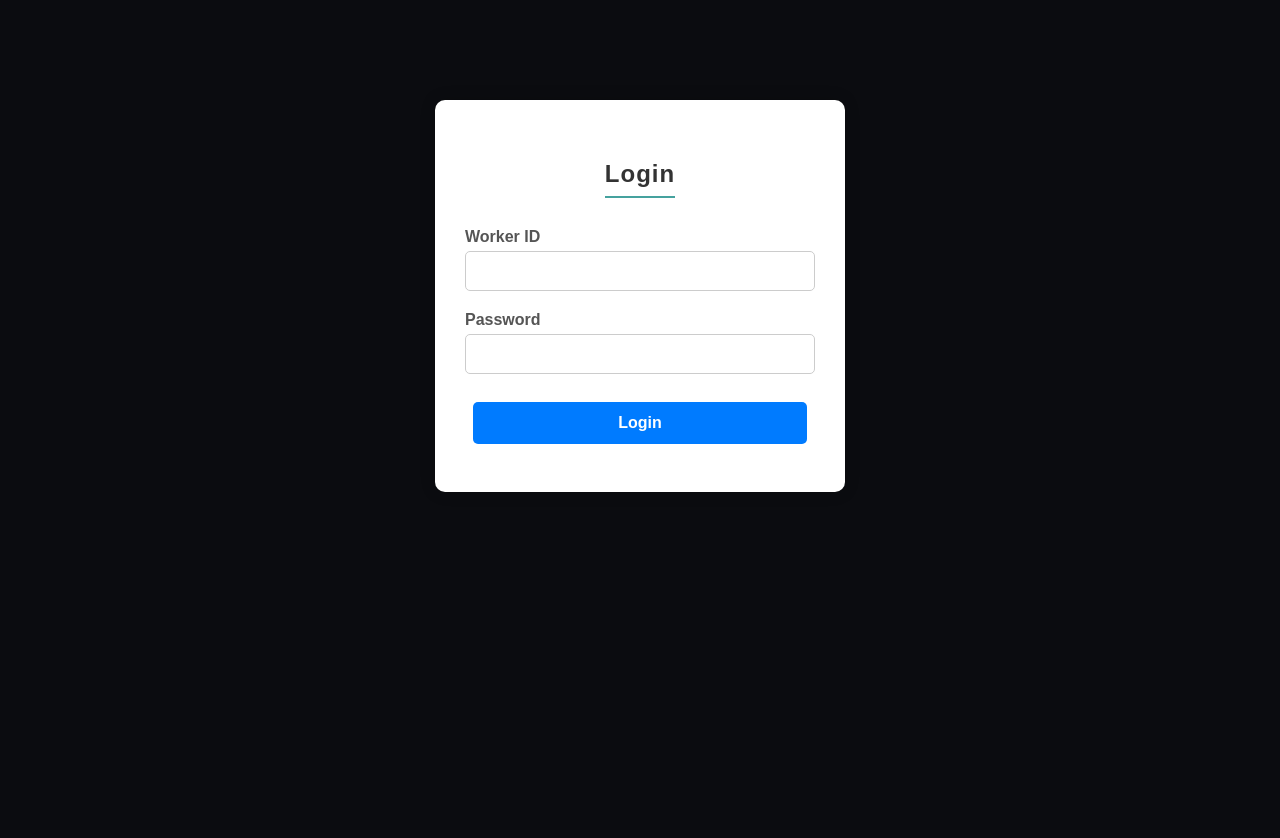
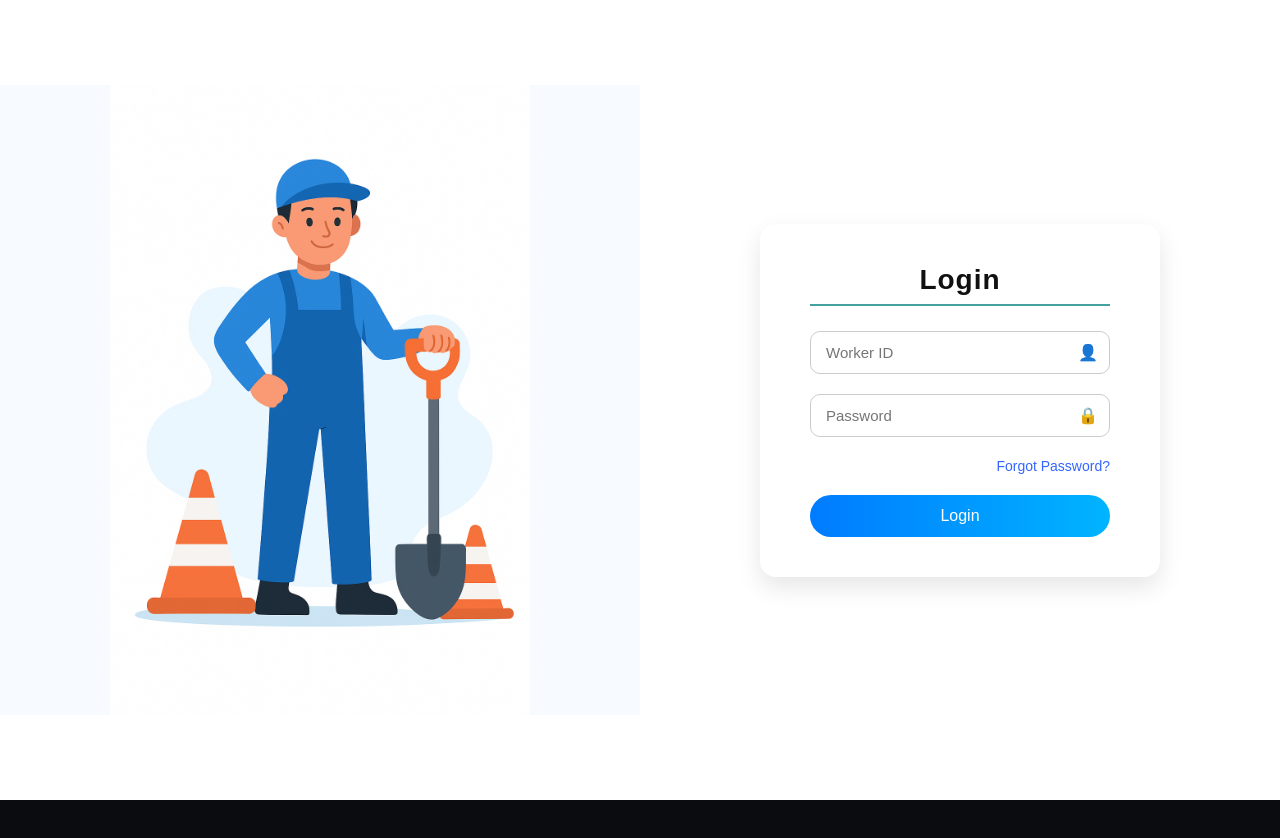
Before and after one commit to himate111/Attendance-Tracking-System-, a React (Create React App) app in the folder frontend-react/: page /login in a window 1280 px wide. Shown: the top 838 px of the page. After the commit the page ends 800 px from the top, so only its background shows below. Built offline with nearby package versions, Linux system fonts and the light colour scheme.

Commit message:
Update files for test branch

```diff
--- a/frontend-react/src/pages/Login.js
+++ b/frontend-react/src/pages/Login.js
@@ -1,7 +1,7 @@
-// src/pages/Login.js
 import React, { useState } from "react";
 import { useNavigate } from "react-router-dom";
 import "../style/style.css";
+import workerIllustration from "../assets/worker.png"; // ✅ your saved image
 
 const Login = () => {
   const [workerId, setWorkerId] = useState("");
@@ -23,17 +23,12 @@ const Login = () => {
       const data = await res.json();
 
       if (data.success) {
-        // Save user info and role
         localStorage.setItem("user", JSON.stringify(data));
         localStorage.setItem("role", data.role);
         localStorage.setItem("worker_id", data.worker_id);
 
-        // Redirect based on role
-        if (data.role === "admin") {
-          navigate("/admin");
-        } else {
-          navigate("/checkin"); // you'll create WorkerDashboard later
-        }
+        if (data.role === "admin") navigate("/admin");
+        else navigate("/checkin");
       } else {
         setMessage(data.error || "Login failed");
       }
@@ -44,26 +39,53 @@ const Login = () => {
   };
 
   return (
-    <div className="login-container">
+    <div className="login-page">
+      {/* Left section with illustration */}
+      <div className="login-left">
+        <img src={workerIllustration} alt="Worker illustration" />
+      </div>
+
+      {/* Right section with form */}
+      <div className="login-right">
+        <div className="login-box">
           <h2>Login</h2>
+
           <form onSubmit={handleLogin}>
-        <label>Worker ID</label>
+            <div className="input-group">
               <input
                 type="text"
+                placeholder="Worker ID"
                 value={workerId}
                 onChange={(e) => setWorkerId(e.target.value)}
                 required
               />
-        <label>Password</label>
+              <span className="icon">👤</span>
+            </div>
+
+            <div className="input-group">
               <input
                 type="password"
+                placeholder="Password"
                 value={password}
                 onChange={(e) => setPassword(e.target.value)}
                 required
               />
-        <button type="submit">Login</button>
+              <span className="icon">🔒</span>
+            </div>
+
+            <div className="forgot-password">
+              <a href="#">Forgot Password?</a>
+            </div>
+
+            <button type="submit" className="login-btn">
+              Login
+            </button>
           </form>
-      {message && <p style={{ marginTop: "15px", color: "red" }}>{message}</p>}
+
+          {message && <p className="error-msg">{message}</p>}
+
+        </div>
+      </div>
     </div>
   );
 };
--- a/frontend-react/src/style/Checkin.css
+++ b/frontend-react/src/style/Checkin.css
@@ -1,54 +1,132 @@
-.checkin-container {
-  width: 350px;
-  margin: 80px auto;
-  padding: 30px;
-  background-color: #1c1c1c;
-  color: white;
-  text-align: center;
-  border-radius: 12px;
-  box-shadow: 0 0 15px rgba(0, 0, 0, 0.5);
+/* src/style/Checkin.css */
+
+.dashboard-container {
+  display: flex;
+  height: 100vh;
+  background: #f4f6fb;
+  font-family: "Inter", sans-serif;
 }
 
-.checkin-container h2 {
-  margin-bottom: 15px;
+/* Sidebar */
+.sidebar {
+  width: 260px;
+  background-color: #1e2a47;
+  color: white;
+  display: flex;
+  flex-direction: column;
+  align-items: start;
+  padding: 2rem 1rem;
 }
 
-button {
-  background-color: #007bff;
-  color: white;
-  padding: 10px 18px;
-  border: none;
-  border-radius: 8px;
-  margin: 8px;
-  cursor: pointer;
-  font-weight: bold;
+.sidebar-title {
+  font-size: 1.5rem;
+  margin-bottom: 2rem;
+  font-weight: 600;
+  text-align: left;
+  color: #ffffff;
 }
 
-button:hover {
-  background-color: #0056b3;
+.sidebar-btn {
+  width: 100%;
+  background: transparent;
+  border: none;
+  color: white;
+  font-size: 1rem;
+  padding: 0.8rem 1rem;
+  border-radius: 8px;
+  text-align: left;
+  cursor: pointer;
+  margin-bottom: 0.8rem;
+  display: flex;
+  align-items: center;
+  gap: 10px;
+  transition: 0.2s ease;
 }
 
-button:disabled {
-  background-color: #666;
+.sidebar-btn:hover {
+  background: #2f3d64;
+}
+
+.logout-btn {
+  margin-top: auto;
+  background: #e74c3c;
+}
+
+.logout-btn:hover {
+  background: #c0392b;
+}
+
+/* Main Content */
+.main-content {
+  flex: 1;
+  display: flex;
+  justify-content: center;
+  align-items: center;
+}
+
+.checkin-card {
+  background: #ffffff;
+  padding: 2rem 3rem;
+  border-radius: 20px;
+  box-shadow: 0 5px 20px rgba(0, 0, 0, 0.1);
+  width: 500px;
+  text-align: center;
+}
+
+.card-header {
+  display: flex;
+  flex-direction: column;
+  align-items: center;
+  gap: 0.6rem;
+}
+
+.card-header .icon {
+  font-size: 2.5rem;
+  color: #3b82f6;
+}
+
+.status-section {
+  margin-top: 1.5rem;
+}
+
+.status-text {
+  font-size: 1rem;
+  color: #333;
+  background: #f3f6fb;
+  border-radius: 8px;
+  padding: 10px;
+}
+
+.button-section {
+  margin-top: 2rem;
+  display: flex;
+  justify-content: space-around;
+  gap: 1rem;
+}
+
+.action-btn {
+  padding: 0.8rem 1.6rem;
+  font-size: 1rem;
+  border: none;
+  border-radius: 10px;
+  cursor: pointer;
+  color: white;
+  transition: 0.3s ease;
+}
+
+.action-btn.checkin {
+  background: #3b82f6;
+}
+
+.action-btn.checkout {
+  background: #10b981;
+}
+
+.action-btn.disabled {
+  opacity: 0.6;
   cursor: not-allowed;
 }
 
-.logout {
-  background-color: #dc3545;
+.action-btn:hover:not(.disabled) {
+  transform: scale(1.05);
 }
-
-.logout:hover {
-  background-color: #b02a37;
-}
-
-#statusMsg {
-  margin-top: 15px;
-  font-size: 0.95rem;
-  color: #ffd700;
-}
-
-.btn-group {
-  display: flex;
-  justify-content: center;
-  flex-wrap: wrap;
-}
--- a/frontend-react/src/style/style.css
+++ b/frontend-react/src/style/style.css
@@ -1,65 +1,176 @@
-/* src/style/style.css */
-body {
+/* ✅ Reset & base styles */
+* {
   margin: 0;
   padding: 0;
-  font-family: Arial, Helvetica, sans-serif;
-  background: #f0f2f5;
+  box-sizing: border-box;
 }
 
-.login-container {
-  width: 350px;
-  margin: 100px auto;
-  padding: 40px 30px;
-  background: #fff;
-  border-radius: 10px;
-  box-shadow: 0 0 15px rgba(0, 0, 0, 0.2);
+html, body {
+  font-family: "Poppins", sans-serif;
+  background: #f4f6fb;
+  height: 100%;
+}
+
+/* ✅ Page layout */
+.login-page {
   display: flex;
-  flex-direction: column;
+  align-items: center;
+  justify-content: center;
+  height: 100vh;
+  width: 100%;
+  background: white;
+}
+
+/* ✅ Left section (illustration) */
+.login-left {
+  flex: 1;
+  display: flex;
+  justify-content: center;
+  align-items: center;
+  background: #f7faff;
+}
+
+.login-left img {
+  width: 70%;
+  max-width: 420px;
+  height: auto;
+}
+
+/* ✅ Right section (form) */
+.login-right {
+  flex: 1;
+  display: flex;
+  justify-content: center;
   align-items: center;
 }
 
-.login-container h2 {
-  margin-bottom: 30px;
-  color: #333;
+/* ✅ Form box */
+.login-box {
+  background: #fff;
+  padding: 40px 50px;
+  border-radius: 16px;
+  box-shadow: 0 10px 25px rgba(0, 0, 0, 0.1);
+  width: 80%;
+  max-width: 400px;
   text-align: center;
 }
 
-.login-container form {
-  width: 100%;
-  display: flex;
-  flex-direction: column;
+.login-box h2 {
+  font-size: 28px;
+  margin-bottom: 25px;
+  color: #111;
 }
 
-.login-container label {
-  margin-bottom: 5px;
-  font-weight: bold;
-  color: #555;
+/* ✅ Input fields */
+.input-group {
+  position: relative;
+  margin-bottom: 20px;
 }
 
-.login-container input {
-  padding: 10px;
-  margin-bottom: 20px;
+.input-group input {
+  width: 100%;
+  padding: 12px 40px 12px 15px;
   border: 1px solid #ccc;
-  border-radius: 5px;
-  font-size: 16px;
-}
-
-.login-container input:focus {
-  border-color: #007bff;
+  border-radius: 10px;
+  font-size: 15px;
   outline: none;
-}
-
-.login-container button {
-  padding: 12px;
-  background: #007bff;
-  color: #fff;
-  border: none;
-  border-radius: 5px;
-  font-size: 16px;
-  cursor: pointer;
   transition: 0.3s;
 }
 
-.login-container button:hover {
-  background: #0056b3;
+.input-group input:focus {
+  border-color: #007bff;
+  box-shadow: 0 0 5px rgba(0, 123, 255, 0.2);
 }
+
+.icon {
+  position: absolute;
+  right: 12px;
+  top: 50%;
+  transform: translateY(-50%);
+  color: #777;
+  pointer-events: none;
+}
+
+/* ✅ Forgot password */
+.forgot-password {
+  text-align: right;
+  margin-bottom: 20px;
+}
+
+.forgot-password a {
+  text-decoration: none;
+  color: #3366ff;
+  font-size: 14px;
+}
+
+.forgot-password a:hover {
+  text-decoration: underline;
+}
+
+/* ✅ Login button */
+.login-btn {
+  width: 100%;
+  background: linear-gradient(90deg, #007bff, #00b4ff);
+  color: #fff;
+  border: none;
+  border-radius: 25px;
+  padding: 12px;
+  font-size: 16px;
+  font-weight: 500;
+  cursor: pointer;
+  transition: 0.3s ease;
+}
+
+.login-btn:hover {
+  background: linear-gradient(90deg, #0056ff, #0094ff);
+}
+
+/* ✅ Error message */
+.error-msg {
+  color: red;
+  margin-top: 10px;
+  font-size: 14px;
+}
+
+/* ✅ Signup link */
+.signup-text {
+  margin-top: 20px;
+  font-size: 14px;
+}
+
+.signup-link {
+  color: #3366ff;
+  text-decoration: none;
+  font-weight: 500;
+}
+
+.signup-link:hover {
+  text-decoration: underline;
+}
+
+/* ✅ Responsive layout */
+@media (max-width: 900px) {
+  .login-page {
+    flex-direction: column;
+    padding: 20px;
+  }
+
+  .login-left {
+    order: 1;
+  }
+
+  .login-left img {
+    width: 60%;
+    margin-bottom: 20px;
+  }
+
+  .login-right {
+    order: 2;
+    width: 100%;
+  }
+
+  .login-box {
+    width: 100%;
+    padding: 30px 25px;
+  }
+}
```
Also changed, not shown: frontend-react/package.json (+7 -1 lines), frontend-react/src/pages/Checkin.js (+56 -24 lines), frontend-react/src/assets/worker.png (added), 1 other file (tests, documents, lock files or other folders). Lines whose indentation alone changed are shown as unchanged.
